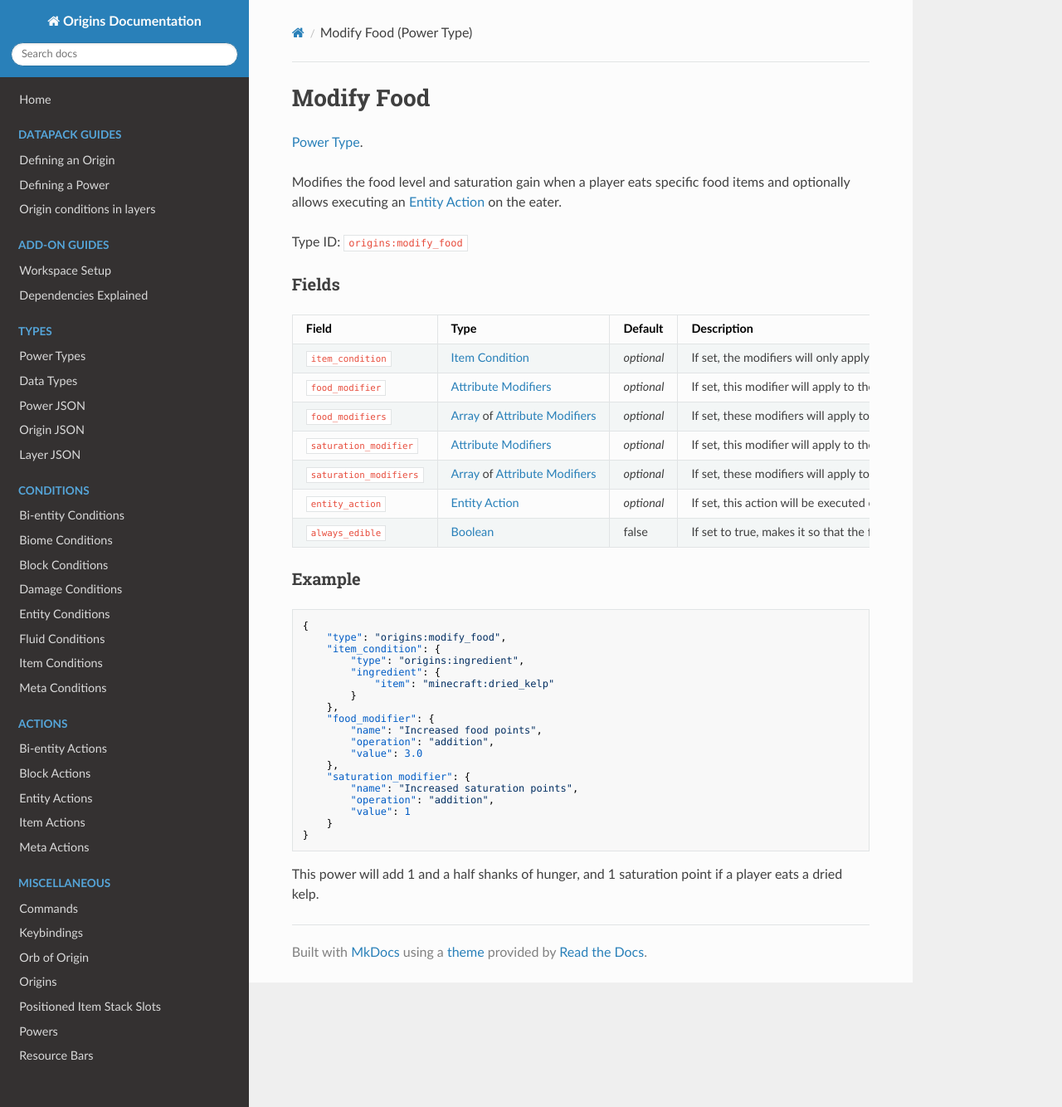
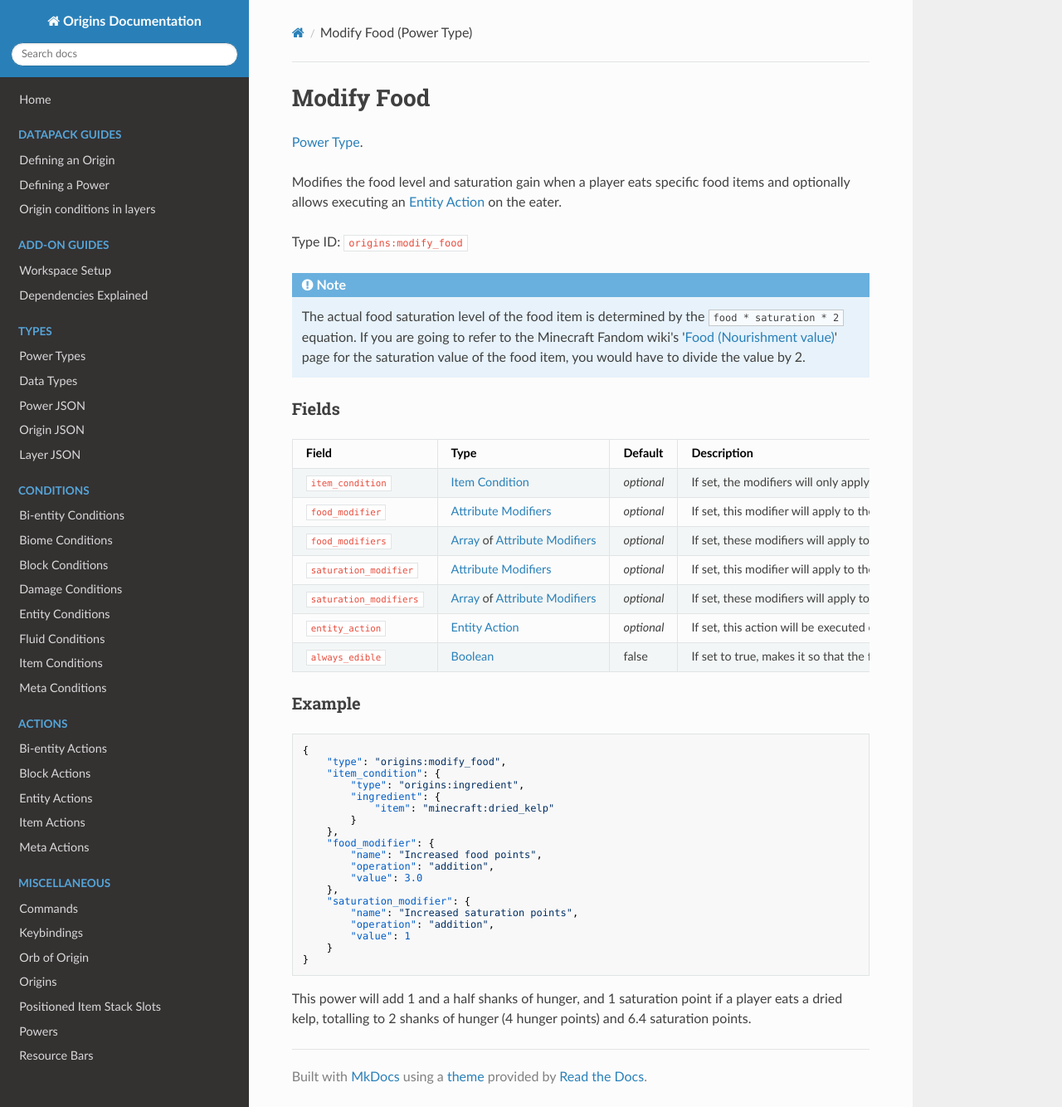
Before and after one commit to apace100/origins-docs, an MkDocs documentation site: the page built from docs/power_types/modify_food.md, in a window 1280 px wide and 1334 px high. Shown: the whole window at 83% size. Built offline with MkDocs 1.6.1, drawn with Linux system fonts in a browser that asks for light colours; nearby versions of some CDN libraries.

Commit message:
Updated `feed.md` and `modify_food.md` Added a note for the equation used for calculating the actual food saturation value and changed the description of the examples a little bit to correlate to the change

````diff
--- a/docs/power_types/modify_food.md
+++ b/docs/power_types/modify_food.md
@@ -9,6 +9,10 @@ date: 2021-04-06
 Modifies the food level and saturation gain when a player eats specific food items and optionally allows executing an [Entity Action](../entity_actions.md) on the eater.
 
 Type ID: `origins:modify_food`
+
+!!! note
+
+    The actual food saturation level of the food item is determined by the `food * saturation * 2` equation. If you are going to refer to the Minecraft Fandom wiki's '[Food (Nourishment value)](https://minecraft.fandom.com/wiki/Food#Nourishment_value)' page for the saturation value of the food item, you would have to divide the value by 2.
 
 ### Fields
 
@@ -45,4 +49,4 @@ Field  | Type | Default | Description
     }
 }
 ```
-This power will add 1 and a half shanks of hunger, and 1 saturation point if a player eats a dried kelp.
+This power will add 1 and a half shanks of hunger, and 1 saturation point if a player eats a dried kelp, totalling to 2 shanks of hunger (4 hunger points) and 6.4 saturation points.
````
Also changed, not shown: docs/entity_actions/feed.md (+5 -1 lines).
